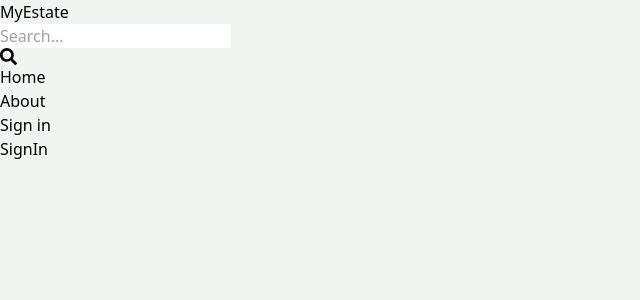
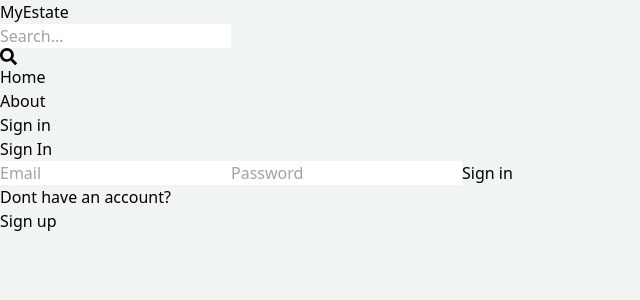
Before and after one commit to Rajarajan431/Mern-Estate, a React (Vite) app in the folder client/: page /sign-in in a window 1280 px wide. Shown: the top 300 px of the page, without its empty margins (0-640 px from the left). Built offline with nearby package versions, Linux system fonts and the light colour scheme.

Commit message:
complete sign in page UI and functionality

```diff
--- a/client/src/pages/SignIn.jsx
+++ b/client/src/pages/SignIn.jsx
@@ -1,7 +1,79 @@
-import React from 'react'
+import { useState } from 'react'
+import { Link, useNavigate } from 'react-router-dom'
 
 export default function SignIn() {
+
+  const [formData, setFormData] = useState({})
+  const [error, setError] = useState(null)
+  const [loading, setLoading] = useState(false)
+  const navigate = useNavigate()
+  const handleChange = (e) => {
+    setFormData({
+      ...formData,
+      [e.target.id]: e.target.value,
+
+    })
+  }
+
+  const handleSubmit = async (e) => {
+    e.preventDefault();
+
+    try {
+      setLoading(true)
+
+      //Posting the data to the server
+      const res = await fetch('/api/auth/signin', {
+        method: 'POST',
+        headers: {
+          'Content-Type': 'application/json',
+        },
+        body: JSON.stringify(formData),
+      });
+
+      const data = await res.json();
+
+      //Failed to load the data
+      if(data.success == false){
+        setLoading(false)
+        setError(data.message)
+        return
+      }
+
+      //No Errors found
+      setLoading(false);
+      setError(null)
+      navigate('/')
+    } catch (error) {
+      setLoading(false)
+      setError(error.message)
+    }
+  }
   return (
-    <div>SignIn</div>
+    <div className='p-3 max-w-lg mx-auto'>
+      <h1 className='text-3xl text-center font-semibold my-7'>
+        Sign In</h1>
+
+        <form className='flex flex-col gap-4' onSubmit={handleSubmit}>
+
+        <input type="text" placeholder='Email'
+            className='border p-3 rounded-lg' id='email'onClick={handleChange} />
+
+          <input type="text" placeholder='Password'
+            className='border p-3 rounded-lg' id='password'onClick={handleChange} />
+
+          <button disabled={loading} className='bg-slate-700 text-white p-3
+            rounded-lg uppercase hover:opacity-95 disabled:opacity-80'>
+           { loading ? 'Loading...' : 'Sign in' }
+          </button>
+        </form>
+
+        <div className="flex gap-2 mt-5">
+          <p>Dont have an account?</p>
+          <Link to={"/sign-up"}>
+            <span className='text-blue-700 '>Sign up</span>
+          </Link>
+          { error && <p className='text-red-500'>{error}</p> }
+        </div>
+    </div>
   )
 }
```
